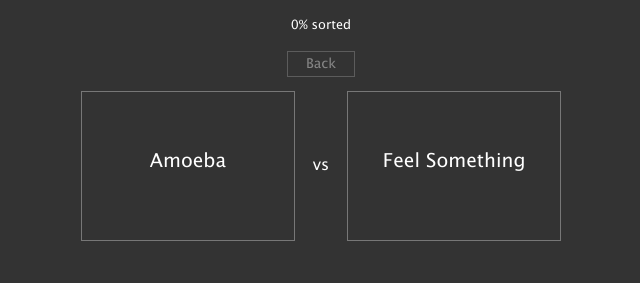
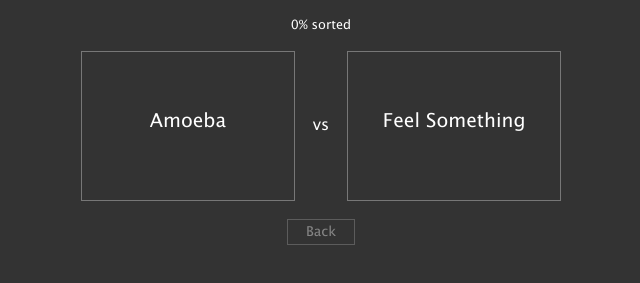
Before and after one commit to jimw278/jimw278.github.io, a plain HTML site: page clairo-sort.html in a window 1280 px wide. Both pictures are taken after a click on the button "Start Sorting". Shown: the part 67-350 px from the top of the page, without its empty margins (319-959 px from the left). Drawn offline with Linux system fonts and the light colour scheme.

Commit message:
button move

```diff
--- a/clairo-sort.html
+++ b/clairo-sort.html
@@ -76,7 +76,7 @@
   /* --- Battle screen --- */
   .battle-actions {
     text-align: center;
-    margin-bottom: 14px;
+    margin-top: 18px;
   }
 
   .battle-actions button {
@@ -211,14 +211,14 @@
       <span id="progress-pct">0% sorted</span>
     </div>
 
-    <div class="battle-actions">
-      <button id="back-btn" disabled>Back</button>
-    </div>
-
     <div class="versus-row">
       <div class="song-card" id="card-left" tabindex="0"></div>
       <div class="vs-label">vs</div>
       <div class="song-card" id="card-right" tabindex="0"></div>
+    </div>
+
+    <div class="battle-actions">
+      <button id="back-btn" disabled>Back</button>
     </div>
   </section>
 
```
